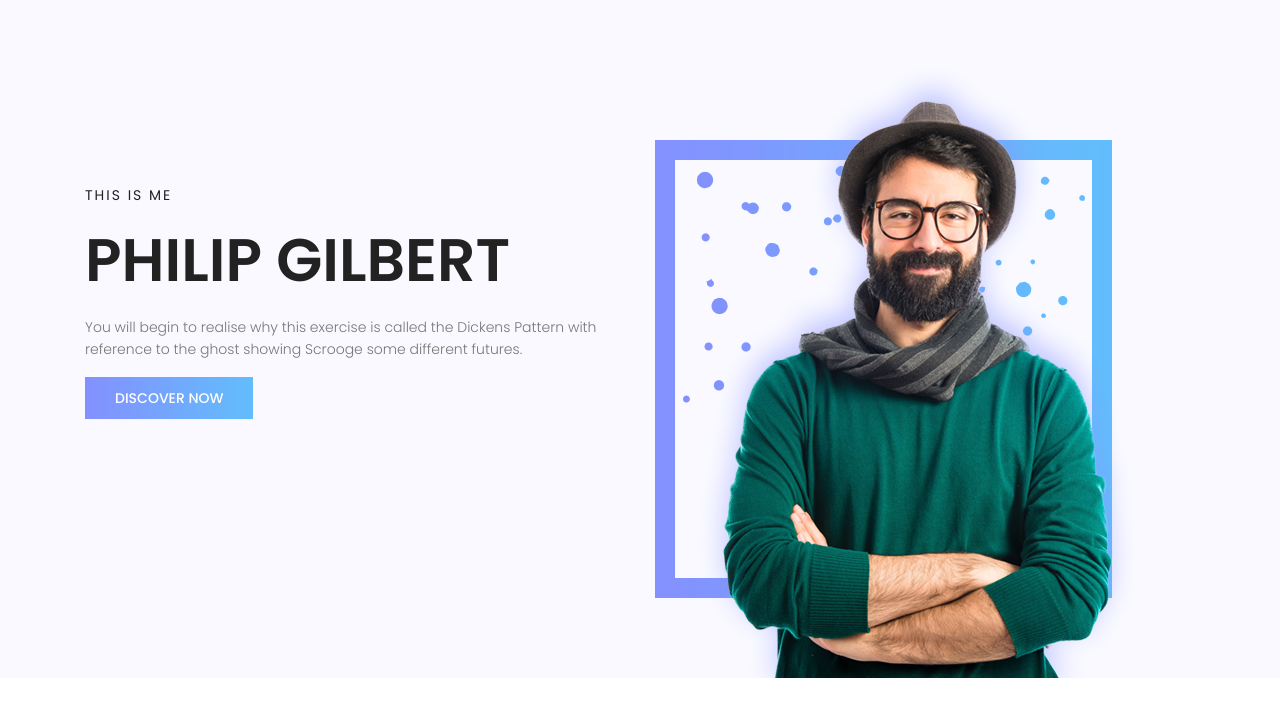
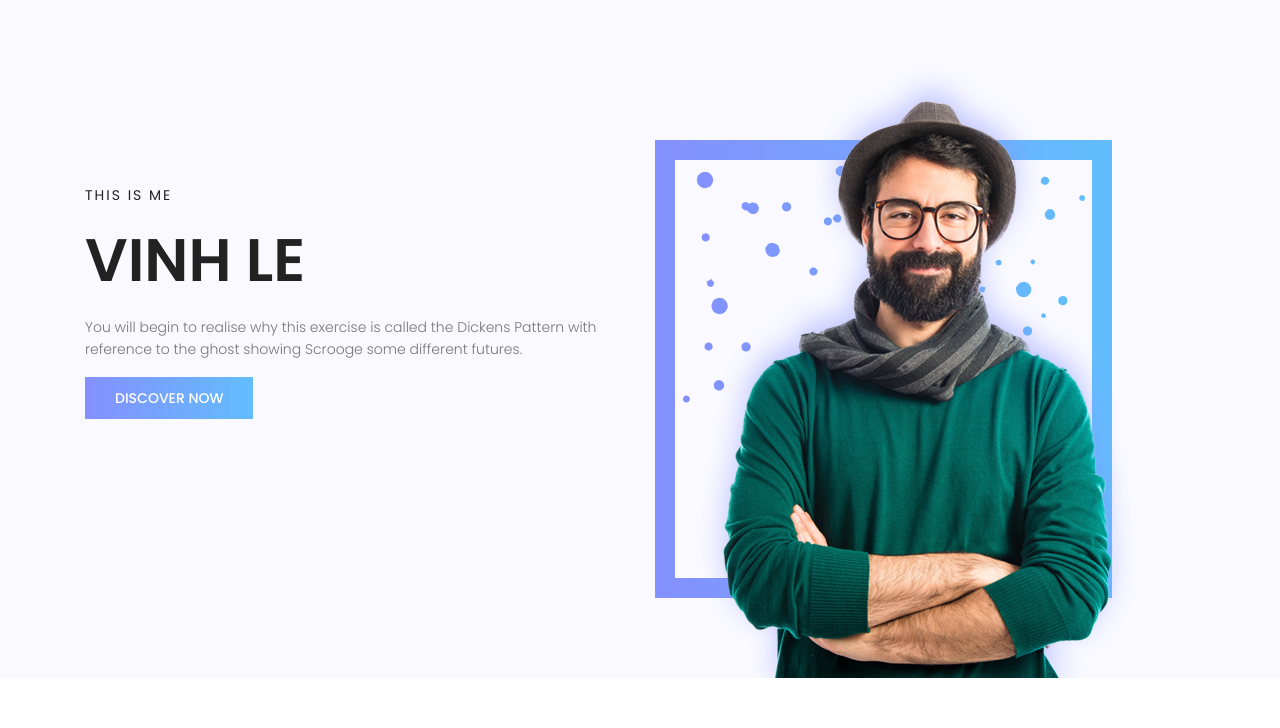
Before and after one commit to vinhlpq/vinhlpq.github.io, a plain HTML site: page index.html in a window 1280 px wide. Shown: the part 72-800 px from the top of the page. Drawn offline with nearby package versions, Linux system fonts and the light colour scheme; some packages are replaced by stand-ins of ours.

Commit message:
thay ten

```diff
--- a/index.html
+++ b/index.html
@@ -74,7 +74,7 @@
 					<div class="row fullscreen align-items-center justify-content-between">
 						<div class="col-lg-6 col-md-6 banner-left">
 							<h6>This is me</h6>
-							<h1>Philip Gilbert</h1>
+							<h1>vinh le </h1>
 							<p>
 								You will begin to realise why this exercise is called the Dickens Pattern with reference to the ghost showing Scrooge some different futures.
 							</p>
```
